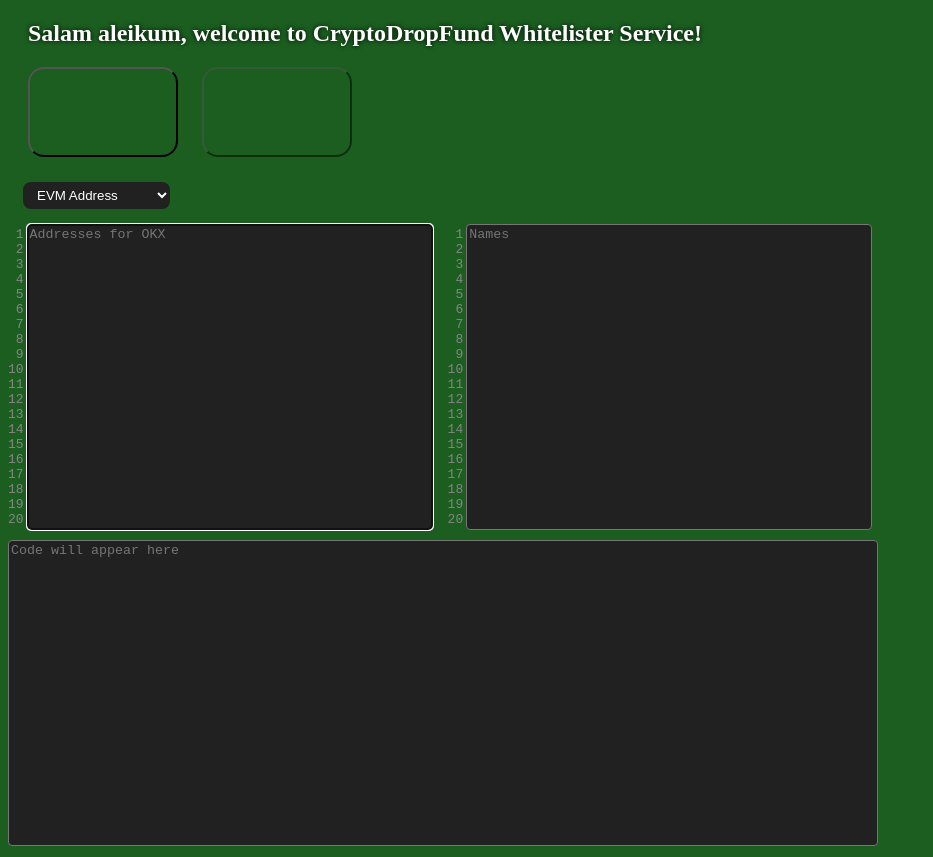
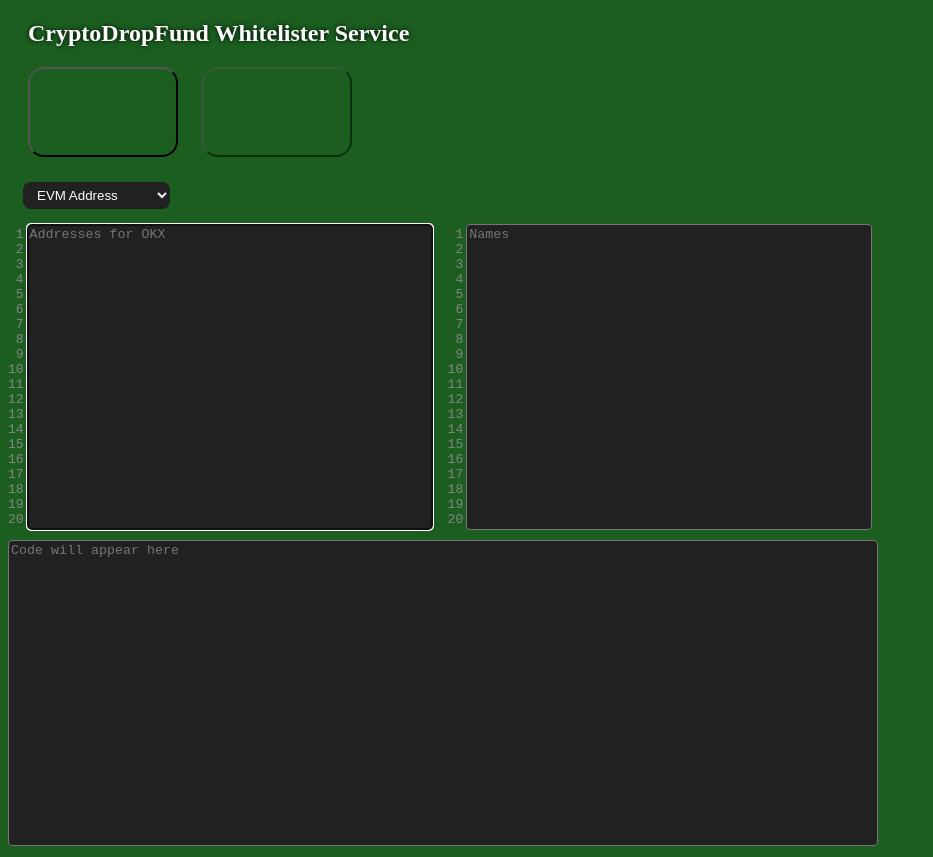
Before and after one commit to CryptoDropFund/okx_whitelist_site-main, a plain HTML site: page index.html in a window 1280 px wide. Shown: the whole page, without its empty margins (0-933 px from the left). Drawn offline with Linux system fonts and the light colour scheme.

Commit message:
Update index.html

```diff
--- a/index.html
+++ b/index.html
@@ -14,7 +14,7 @@
              style="font-size: 50px; line-height: 100%;"></marquee>
 </div>
 
-<h2>Salam aleikum, welcome to CryptoDropFund Whitelister Service!</h2>
+<h2>CryptoDropFund Whitelister Service</h2>
 <div class="exchange_buttons">
     <button onclick="showFieldsOKX()" class="okx_button"></button>
     <button onclick="showFieldsBybit()" class="bybit_button"></button>
```
